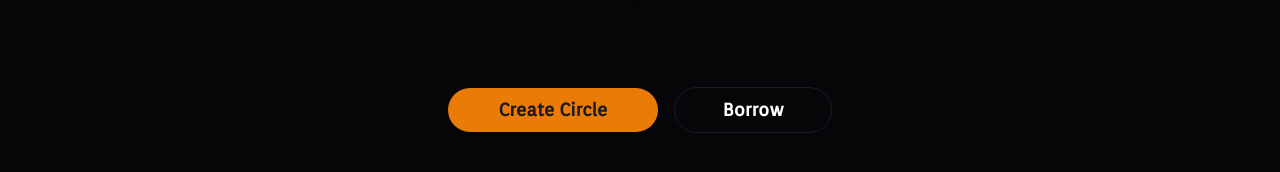
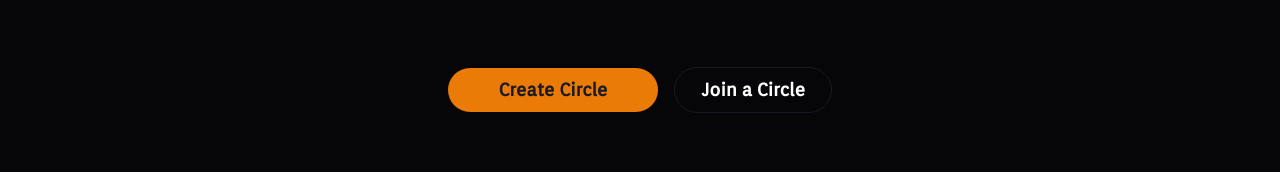
Before and after one commit to Dancan254/circles, a React (Vite) app in the folder client/: page / in a window 1280 px wide. Shown: the part 664-836 px from the top of the page. Built offline with nearby package versions, Linux system fonts and the light colour scheme; no server answers.

Commit message:
style: update Hero component for improved layout and button text
- Added margin-bottom to the Hero component for better spacing.
- Changed button text from "Borrow" to "Join a Circle" for clarity.

```diff
--- a/client/src/components/app/Hero.tsx
+++ b/client/src/components/app/Hero.tsx
@@ -31,7 +31,7 @@ function Hero() {
         <Lottie animationData={hero} loop={true} className="w-[400px]" />
       </motion.div>
       <motion.div
-        className="flex items-center justify-center mt-10 gap-4 flex-col md:flex-row w-full px-2"
+        className="flex items-center justify-center mt-10 gap-4 flex-col md:flex-row w-full px-2 mb-10"
         initial="hidden"
         animate="visible"
         variants={{
@@ -68,7 +68,7 @@ function Hero() {
             },
           }}
         >
-          Borrow
+          Join a Circle
         </motion.button>
       </motion.div>
     </div>
```
